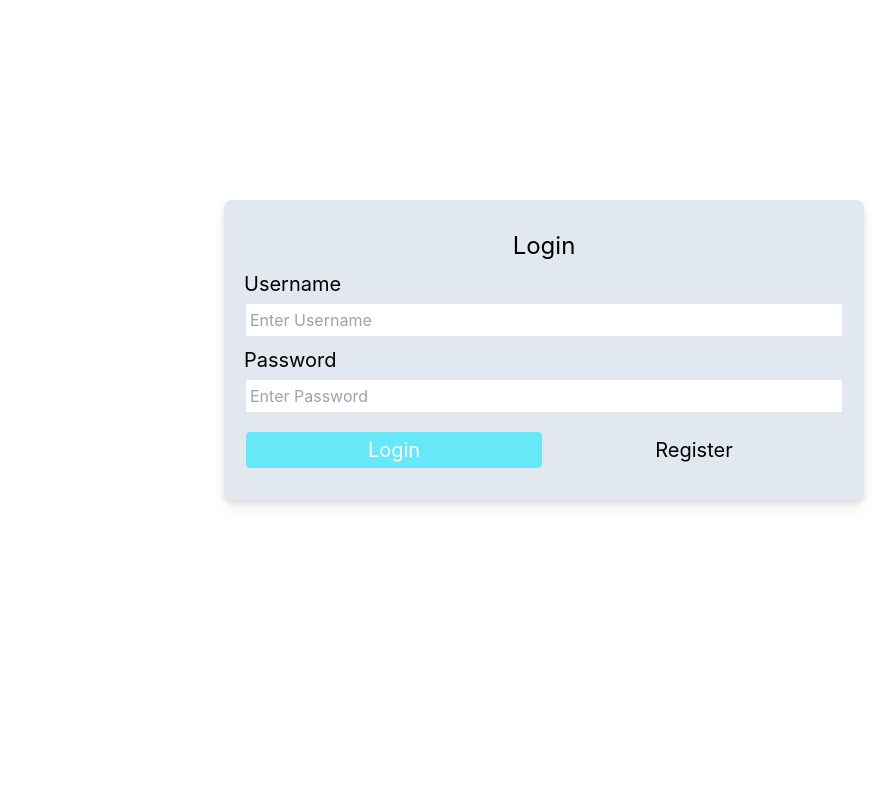
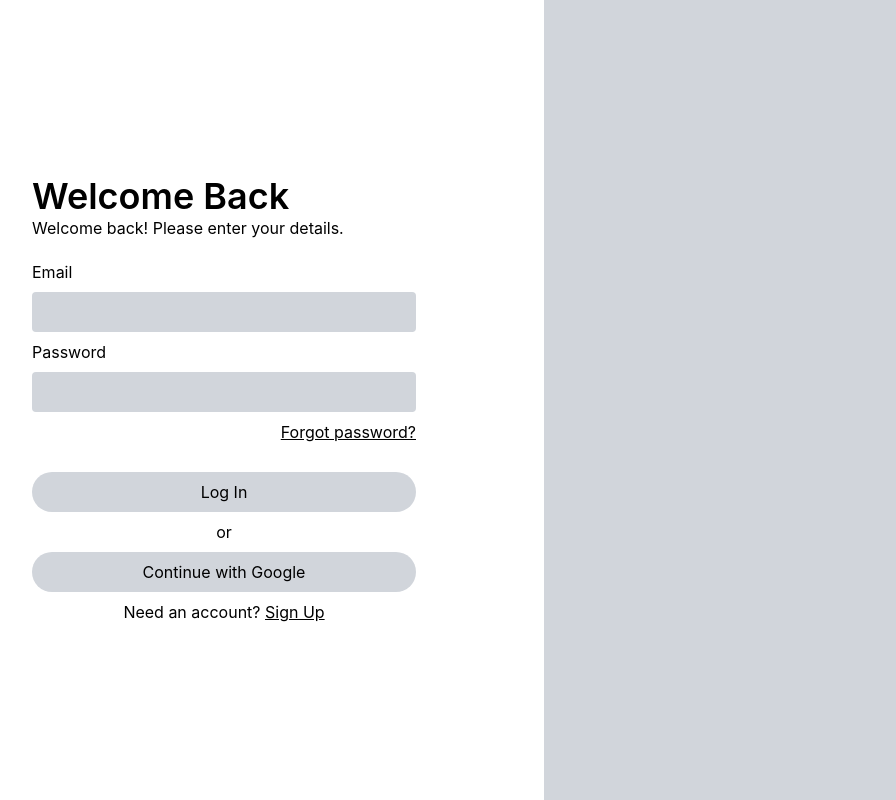
Before and after one commit to techfleetworks/feedback-phase-1, a Next.js app: page /login in a window 1280 px wide. Shown: the whole page, without its empty margins (96-992 px from the left). Built offline with nearby package versions, Linux system fonts and the light colour scheme.

Commit message:
Update login
Update login to match Figma
Add Sign Up

```diff
--- a/pages/login.tsx
+++ b/pages/login.tsx
@@ -1,39 +1,133 @@
+/* eslint-disable quotes */
 /* eslint-disable no-unused-vars */
-import React from 'react';
+import { NextPage } from "next";
+import React, { FC, useState } from "react";
 
 type Props = {};
 
-const login = (props: Props) => {
+const SignIn: FC = (props: Props) => {
   return (
-    <div className="grid grid-cols-8 grid-rows-4 h-screen w-100">
-      <div className="grid col-span-4 row-span-2 col-start-3 row-start-2 items-center bg-slate-200 p-5 rounded-lg h-3/4 drop-shadow-lg">
-        <form className="flex flex-col">
-          <div className="text-center text-2xl mb-2">Login</div>
-          <label className="mb-1 text-xl">Username</label>
+    <div>
+      <form action="submit" className="w-full flex flex-col items-start gap-2">
+        <h3 className="w-full">Email</h3>
         <input
-            type="text"
-            placeholder="Enter Username"
-            className="border-2 mb-2 p-1"
-          ></input>
-          <label className="mb-1 text-xl">Password</label>
+          className="h-10 bg-gray-300 rounded w-full"
+          type="email"
+          required
+        />
+
+        <h3>Password</h3>
         <input
-            type="text"
-            placeholder="Enter Password"
-            className="border-2 mb-4 p-1"
-          ></input>
-          <div className="flex flex-row">
+          className="h-10 bg-gray-300 rounded w-full"
+          type="password"
+          required
+        />
+
+        <button type="button" className="self-end underline">
+          Forgot password?
+        </button>
+
+        <button className="self-center h-10 bg-gray-300 w-full rounded-full mt-5">
+          Log In
+        </button>
+        <span className="self-center">or</span>
         <button
-              type="submit"
-              className="border-2 w-1/2 bg-cyan-300 p-1 rounded-md text-xl text-white"
+          type="button"
+          className="self-center h-10 bg-gray-300 w-full rounded-full"
         >
-              Login
+          Continue with Google
         </button>
-            <button className="w-1/2 text-xl">Register</button>
-          </div>
       </form>
-      </div>
     </div>
   );
 };
 
-export default login;
+const SignUp: FC = (props: Props) => {
+  return (
+    <div>
+      <form action="submit" className="w-full flex flex-col items-start gap-2">
+        <h3 className="w-full">Full Name</h3>
+        <input
+          className="h-10 bg-gray-300 rounded w-full"
+          type="email"
+          required
+        />
+
+        <h3 className="w-full">Email</h3>
+        <input
+          className="h-10 bg-gray-300 rounded w-full"
+          type="email"
+          required
+        />
+
+        <h3>Password</h3>
+        <input
+          className="h-10 bg-gray-300 rounded w-full"
+          type="password"
+          required
+        />
+
+        <h3>Confirm Password</h3>
+        <input
+          className="h-10 bg-gray-300 rounded w-full"
+          type="password"
+          required
+        />
+
+        <button className="self-center h-10 bg-gray-300 w-full rounded-full mt-5">
+          Register
+        </button>
+        <span className="self-center">or</span>
+        <button
+          type="button"
+          className="self-center h-10 bg-gray-300 w-full rounded-full"
+        >
+          Continue with Google
+        </button>
+      </form>
+    </div>
+  );
+};
+
+const Login: NextPage = (props: Props) => {
+  const [authChoice, setAuthChoice] = useState(true);
+  return (
+    <div className="w-screen h-screen flex">
+      <div className="w-2/4 h-full flex justify-center flex-col px-[10vw]">
+        <h1 className="w-full font-semibold text-4xl">
+          {authChoice ? "Welcome Back" : "Welcome"}
+        </h1>
+        <p className="w-full mb-5">
+          {authChoice
+            ? "Welcome back! Please enter your details."
+            : "Welcome! Please enter your details."}
+        </p>
+        {authChoice ? <SignIn /> : <SignUp />}
+        {authChoice ? (
+          <div className="self-center mt-2">
+            Need an account?{" "}
+            <span
+              className="underline cursor-pointer"
+              onClick={() => setAuthChoice((authChoice) => !authChoice)}
+            >
+              Sign Up
+            </span>
+          </div>
+        ) : (
+          <div className="self-center mt-2">
+            Already have an account?{" "}
+            <span
+              className="underline cursor-pointer"
+              onClick={() => setAuthChoice((authChoice) => !authChoice)}
+            >
+              Sign In
+            </span>
+          </div>
+        )}
+      </div>
+      <div className="w-2/4 h-full bg-gray-300"></div>
+    </div>
+  );
+};
+
+export default Login;
```
Lines whose indentation alone changed are shown as unchanged.
